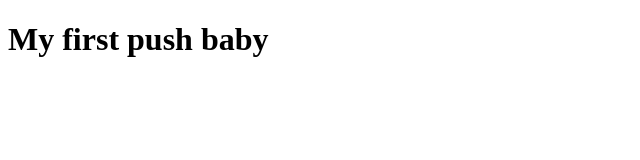
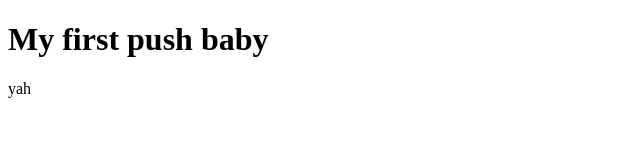
Before and after one commit to tra864/my-first-website, a plain HTML site: page index.html in a window 1280 px wide. Shown: the full height of the page, 0-640 px from the left. Drawn offline with Linux system fonts and the light colour scheme.

Commit message:
updated index.html file

```diff
--- a/index.html
+++ b/index.html
@@ -10,6 +10,7 @@
 
 <body>
     <h1>My first push baby </h1>
+    <p>yah</p>
 
 </body>
 
```
